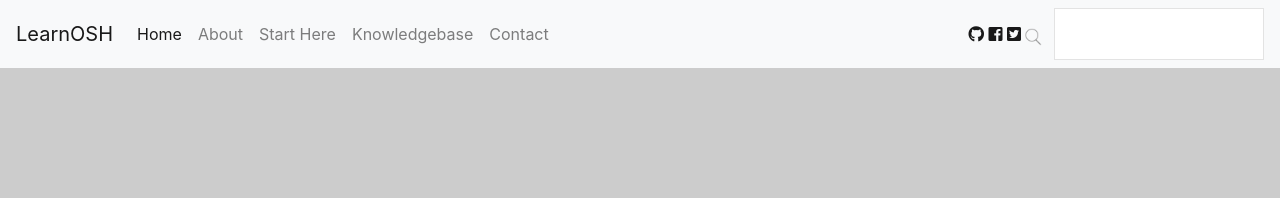
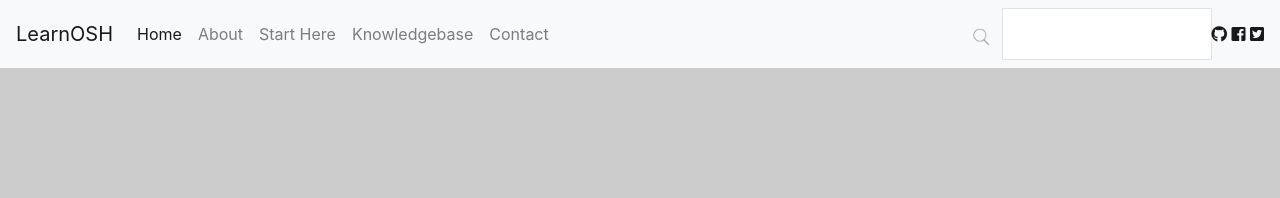
Before and after one commit to lee-perry/learnosh, a Jekyll site: the page built from index.html, in a window 1280 px wide. Shown: the top 198 px of the page. Built offline with Jekyll 4.4.1, drawn with Linux system fonts in a browser that asks for light colours; nearby versions of some CDN libraries.

Commit message:
Update menu.html

```diff
--- a/_includes/menu.html
+++ b/_includes/menu.html
@@ -23,11 +23,7 @@
       </li>
     </ul>
 
- <span class="navbar-text">
-      <a href="https://github.com/lee-perry/learnosh" target="_blank"><i class="fab fa-github" aria-hidden="true"></i></a>
-      <a href="https://facebook.com/learnosh" target="_blank"><i class="fab fa-facebook-square" ariahidden="true"></i></a>
-      <a href="https://twitter.com/learnosh" target="_blank"><i class="fab fa-twitter-square" aria-hidden="true"></i></a>
-    </span>
+
   </div>
 
   <div>
@@ -39,6 +35,11 @@
 </form>
 
 					</div>
+	 <span class="navbar-text">
+      <a href="https://github.com/lee-perry/learnosh" target="_blank"><i class="fab fa-github" aria-hidden="true"></i></a>
+      <a href="https://facebook.com/learnosh" target="_blank"><i class="fab fa-facebook-square" ariahidden="true"></i></a>
+      <a href="https://twitter.com/learnosh" target="_blank"><i class="fab fa-twitter-square" aria-hidden="true"></i></a>
+    </span>
 
   				</div>
 
```
